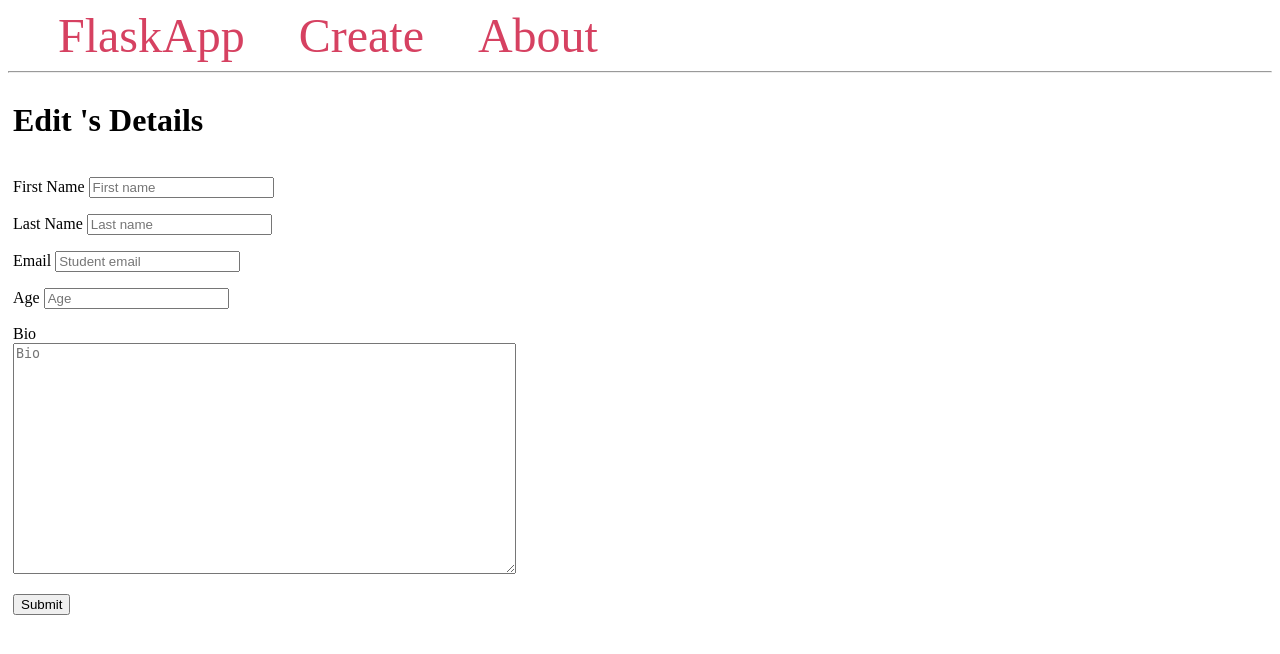
After one commit to austind/flask-sqlalchemy, a Flask app: template flask-sqlalchemy/templates/edit.html in a window 1280 px wide. The commit adds this page. Shown: the top 654 px of the page. Run offline with Flask 3, Linux system fonts and the light colour scheme; the template is opened without the code that fills it, so the values that code supplies are empty.

Commit message:
Edit records

```diff
--- a/flask-sqlalchemy/app.py
+++ b/flask-sqlalchemy/app.py
@@ -38,6 +38,24 @@ def get_student(student_id: int):
     student = Student.query.get_or_404(student_id)
     return render_template('student.html', student=student)
 
+@app.route('/students/<int:student_id>/edit', methods=('GET', 'POST'))
+def edit_student(student_id: int):
+    student = Student.query.get_or_404(student_id)
+
+    if request.method == 'POST':
+        student.firstname = request.form['firstname']
+        student.lastname = request.form['lastname']
+        student.email = request.form['email']
+        student.age = int(request.form['age'])
+        student.bio = request.form['bio']
+
+        db.session.add(student)
+        db.session.commit()
+
+        return redirect(url_for('get_student', student_id=student_id))
+
+    return render_template('edit.html', student=student)
+
 @app.route('/students/create', methods=('GET', 'POST'))
 def create_student():
     if request.method == 'POST':
--- /dev/null
+++ b/flask-sqlalchemy/templates/edit.html
@@ -0,0 +1,55 @@
+{% extends 'base.html' %}
+
+{% block content %}
+    <h1 style="width: 100%">
+        {% block title %} Edit {{ student.firstname }}
+                               {{ student.lastname }}'s Details
+        {% endblock %}
+    </h1>
+    <form method="post">
+        <p>
+            <label for="firstname">First Name</label>
+            <input type="text" name="firstname"
+                   value="{{ student.firstname }}"
+                   placeholder="First name">
+            </input>
+        </p>
+
+        <p>
+            <label for="lastname">Last Name</label>
+            <input type="text" name="lastname"
+                   value="{{ student.lastname }}"
+                   placeholder="Last name">
+            </input>
+        </p>
+
+        <p>
+            <label for="email">Email</label>
+            <input type="email" name="email"
+                   value="{{ student.email }}"
+                   placeholder="Student email">
+            </input>
+        </p>
+
+        <p>
+            <label for="age">Age</label>
+            <input type="number" name="age"
+                   value="{{ student.age }}"
+                   placeholder="Age">
+            </input>
+        </p>
+
+        <p>
+        <label for="bio">Bio</label>
+        <br>
+        <textarea name="bio"
+                  placeholder="Bio"
+                  rows="15"
+                  cols="60"
+                  >{{ student.bio }}</textarea>
+        </p>
+        <p>
+            <button type="submit">Submit</button>
+        </p>
+    </form>
+{% endblock %}
--- a/flask-sqlalchemy/templates/index.html
+++ b/flask-sqlalchemy/templates/index.html
@@ -16,6 +16,7 @@
                     <h4>Bio</h4>
                     <p>{{ student.bio }}</p>
                 </div>
+                <a href="{{ url_for('edit_student', student_id=student.id) }}">Edit</a>
             </div>
         {% endfor %}
     </div>
--- a/flask-sqlalchemy/templates/student.html
+++ b/flask-sqlalchemy/templates/student.html
@@ -17,6 +17,7 @@
                     <h4>Bio</h4>
                     <p>{{ student.bio }}</p>
                 </div>
+                <a href="{{ url_for('edit_student', student_id=student.id) }}">Edit</a>
             </div>
     </div>
 {% endblock %}
```
